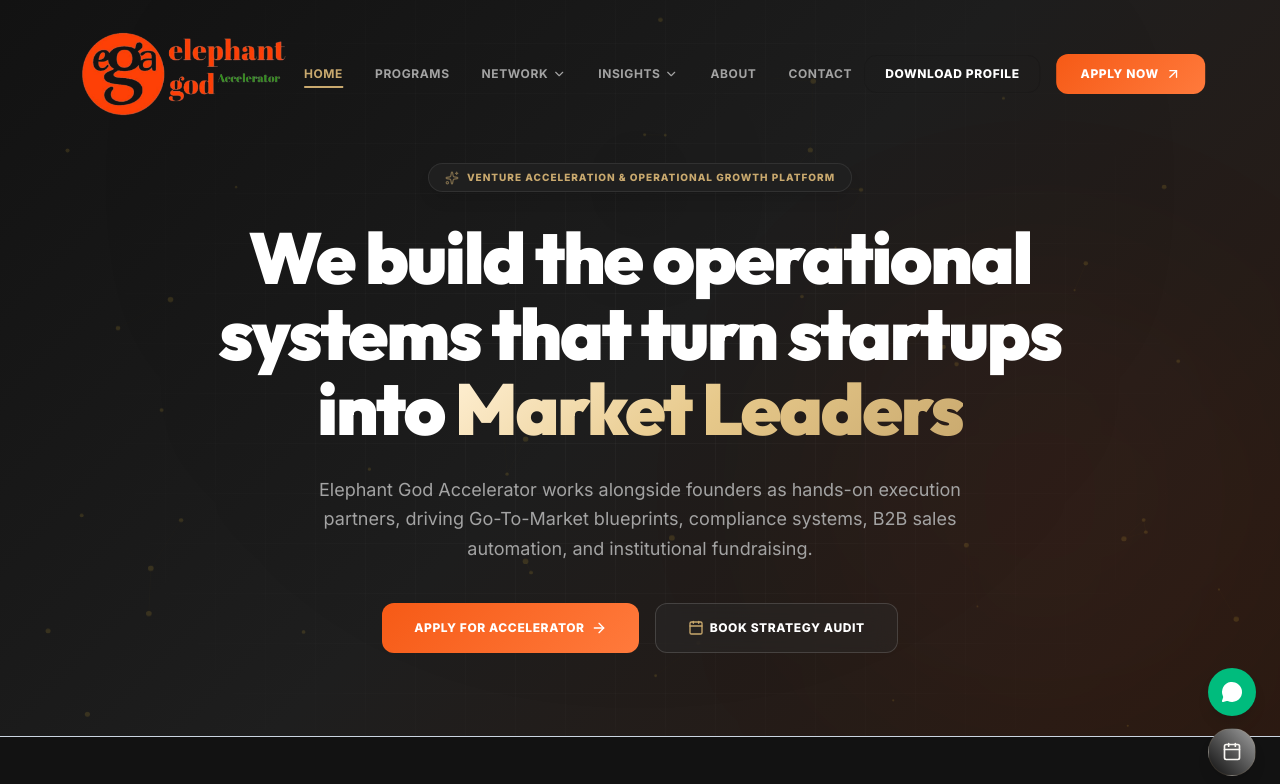
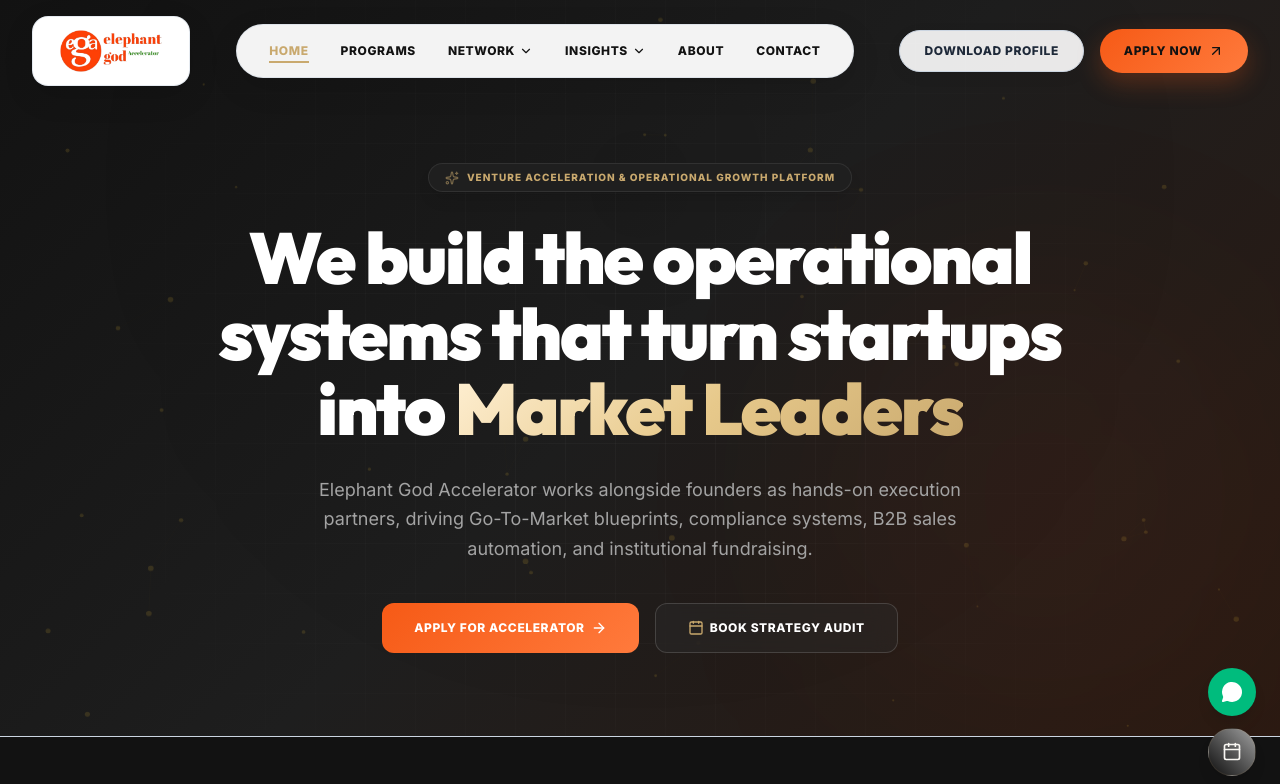
Before and after one commit to Shreyas0011/ElephantGodAccelerator_website, a Next.js app: page / in a window 1280 px wide. Shown: the top 784 px of the page. Built offline with nearby package versions, Linux system fonts and the light colour scheme.

Commit message:
feat: design detached capsule navbar and global tech background overlays

```diff
--- a/src/app/globals.css
+++ b/src/app/globals.css
@@ -327,3 +327,29 @@ h1, h2, h3, h4, h5, h6 {
 .glow-orb-green {
   background: radial-gradient(circle, rgba(110, 157, 61, 0.2) 0%, transparent 70%);
 }
+
+/* Custom Tech Background Rotating Elements */
+@keyframes spin-slow {
+  from { transform: rotate(0deg); }
+  to { transform: rotate(360deg); }
+}
+@keyframes spin-slow-reverse {
+  from { transform: rotate(360deg); }
+  to { transform: rotate(0deg); }
+}
+
+.animate-spin-slow {
+  animation: spin-slow 40s linear infinite;
+}
+
+.animate-spin-slow-reverse {
+  animation: spin-slow-reverse 50s linear infinite;
+}
+
+.tech-grid-overlay {
+  background-image:
+    linear-gradient(rgba(139, 115, 67, 0.02) 1px, transparent 1px),
+    linear-gradient(90deg, rgba(139, 115, 67, 0.02) 1px, transparent 1px);
+  background-size: 80px 80px;
+  background-position: center;
+}
--- a/src/app/layout.tsx
+++ b/src/app/layout.tsx
@@ -7,6 +7,7 @@ import Footer from "@/components/Footer";
 import MeetingModal from "@/components/MeetingModal";
 import FloatingWidgets from "@/components/FloatingWidgets";
 import MobileStickyBar from "@/components/MobileStickyBar";
+import TechBackground from "@/components/TechBackground";
 
 const outfit = Outfit({
   variable: "--font-outfit",
@@ -55,6 +56,7 @@ export default function RootLayout({
           <div className="glow-orb glow-orb-green top-[50%] left-[-5%] w-[40vw] h-[40vw] max-w-[450px] max-h-[450px]" />
           <div className="glow-orb glow-orb-orange top-[75%] right-[-5%] w-[45vw] h-[45vw] max-w-[500px] max-h-[500px]" />
         </div>
+        <TechBackground />
         <AppProvider>
           <Header />
           <main className="flex-grow relative z-10">{children}</main>
--- a/src/components/Header.tsx
+++ b/src/components/Header.tsx
@@ -3,7 +3,7 @@
 import React, { useState, useEffect } from "react";
 import Link from "next/link";
 import { usePathname } from "next/navigation";
-import { Menu, X, ArrowUpRight, Award, ChevronDown, Sparkles } from "lucide-react";
+import { Menu, X, ArrowUpRight, ChevronDown, Sparkles } from "lucide-react";
 import { useApp } from "@/context/AppContext";
 import { motion, AnimatePresence } from "framer-motion";
 
@@ -45,29 +45,29 @@ export default function Header() {
   ];
 
   return (
-    <header
-      className={`fixed left-1/2 -translate-x-1/2 w-[92%] max-w-7xl z-50 rounded-2xl transition-all duration-500 ${
-        scrolled || isOpen
-          ? "top-3 bg-bg-dark/95 backdrop-blur-xl border border-gold/10 shadow-[0_10px_35px_rgba(201,169,110,0.1)] py-2 px-6"
-          : "top-4 bg-transparent py-2.5 px-6"
-      }`}
-    >
-      <div className="flex items-center justify-between">
-        {/* Logo */}
+    <header className="fixed left-1/2 -translate-x-1/2 w-[95%] max-w-7xl z-50 top-4 pointer-events-none transition-all duration-300">
+      <div className="flex items-center justify-between pointer-events-auto w-full gap-4">
+        {/* Segment 1: Logo Card Box */}
+        <div className={`bg-[#ffffff] rounded-2xl px-6 py-2.5 shadow-[0_10px_30px_rgba(0,0,0,0.12)] border border-gray-200/50 flex items-center justify-center transition-all duration-300 ${
+          scrolled ? "scale-95 py-2 px-5" : "scale-100"
+        }`}>
           <Link href="/" className="flex items-center group">
             <TransparentLogo
               src="/logos/ega.png"
               alt="Elephant God Accelerator Logo"
-            className="h-16 md:h-24 w-auto object-contain transition-transform duration-300 group-hover:scale-105"
+              className="h-10 md:h-12 w-auto object-contain transition-transform duration-300 group-hover:scale-105"
             />
           </Link>
+        </div>
 
-        {/* Desktop Navigation */}
-        <nav className="hidden lg:flex items-center gap-8">
+        {/* Segment 2: Central Nav Capsule */}
+        <nav className={`hidden lg:flex items-center gap-8 bg-[#ffffff]/95 backdrop-blur-xl rounded-full px-8 py-3.5 shadow-[0_10px_30px_rgba(0,0,0,0.12)] border border-gray-200/50 transition-all duration-300 ${
+          scrolled ? "py-2.5 px-6" : "py-3.5 px-8"
+        }`}>
           <Link
             href="/"
-            className={`relative text-xs uppercase tracking-wider font-bold transition-colors duration-300 hover:text-gold py-1.5 group/nav-link ${
-              pathname === "/" ? "text-gold" : scrolled ? "text-gray-600" : "text-gray-300"
+            className={`relative text-xs uppercase tracking-wider font-extrabold transition-colors duration-300 hover:text-gold py-1 group/nav-link ${
+              pathname === "/" ? "text-gold" : "text-[#121212]"
             }`}
           >
             Home
@@ -76,9 +76,7 @@ export default function Header() {
 
           <Link
             href="/#programs"
-            className={`relative text-xs uppercase tracking-wider font-bold transition-colors duration-300 hover:text-gold py-1.5 group/nav-link ${
-              scrolled ? "text-gray-600" : "text-gray-300"
-            }`}
+            className="relative text-xs uppercase tracking-wider font-extrabold transition-colors duration-300 hover:text-gold py-1 group/nav-link text-[#121212]"
           >
             Programs
             <span className="absolute bottom-0 left-0 w-0 h-0.5 bg-gold transition-all duration-300 group-hover/nav-link:w-full" />
@@ -92,13 +90,13 @@ export default function Header() {
             onMouseLeave={() => setActiveDropdown(null)}
           >
             <button
-              className={`text-xs uppercase tracking-wider font-bold transition-colors duration-300 flex items-center gap-1 hover:text-gold cursor-pointer py-1.5 ${
+              className={`text-xs uppercase tracking-wider font-extrabold transition-colors duration-300 flex items-center gap-1 hover:text-gold cursor-pointer py-1 ${
                 pathname === "/portfolio" || pathname === "/mentors" || pathname === "/investor"
                   ? "text-gold"
-                  : scrolled ? "text-gray-600" : "text-gray-300"
+                  : "text-[#121212]"
               }`}
             >
-              Network <ChevronDown className={`w-3.5 h-3.5 transition-transform duration-300 ${activeDropdown === "network" ? "rotate-180" : ""}`} />
+              Network <ChevronDown className="w-3.5 h-3.5 transition-transform duration-300" />
             </button>
 
             <AnimatePresence>
@@ -108,9 +106,9 @@ export default function Header() {
                   animate={{ opacity: 1, y: 0 }}
                   exit={{ opacity: 0, y: 10 }}
                   transition={{ duration: 0.2 }}
-                  className="absolute left-1/2 -translate-x-1/2 mt-3 w-72 bg-bg-surface/95 backdrop-blur-xl border border-gold/10 rounded-2xl p-4 shadow-2xl z-50"
+                  className="absolute left-1/2 -translate-x-1/2 mt-3 w-72 bg-[#ffffff] border border-gray-200 rounded-2xl p-4 shadow-2xl z-50"
                 >
-                  <div className="absolute -top-1 left-1/2 -translate-x-1/2 w-3 h-3 bg-bg-surface border-t border-l border-gold/10 rotate-45" />
+                  <div className="absolute -top-1 left-1/2 -translate-x-1/2 w-3 h-3 bg-[#ffffff] border-t border-l border-gray-200 rotate-45" />
                   <div className="flex flex-col gap-1 relative z-10">
                     {networkLinks.map((link) => (
                       <Link
@@ -118,7 +116,7 @@ export default function Header() {
                         href={link.href}
                         className="p-3 rounded-xl hover:bg-gold/10 transition-all text-left flex flex-col group/item"
                       >
-                        <span className="text-sm font-bold text-white group-hover/item:text-gold transition-colors flex items-center gap-1">
+                        <span className="text-sm font-bold text-[#121212] group-hover/item:text-gold transition-colors flex items-center gap-1">
                           {link.name}
                           <ArrowUpRight className="w-3 h-3 opacity-0 group-hover/item:opacity-100 group-hover/item:translate-x-0.5 group-hover/item:-translate-y-0.5 transition-all" />
                         </span>
@@ -139,11 +137,11 @@ export default function Header() {
             onMouseLeave={() => setActiveDropdown(null)}
           >
             <button
-              className={`text-xs uppercase tracking-wider font-bold transition-colors duration-300 flex items-center gap-1 hover:text-gold cursor-pointer py-1.5 ${
-                pathname === "/blog" || pathname === "/events" ? "text-gold" : scrolled ? "text-gray-600" : "text-gray-300"
+              className={`text-xs uppercase tracking-wider font-extrabold transition-colors duration-300 flex items-center gap-1 hover:text-gold cursor-pointer py-1 ${
+                pathname === "/blog" || pathname === "/events" ? "text-gold" : "text-[#121212]"
               }`}
             >
-              Insights <ChevronDown className={`w-3.5 h-3.5 transition-transform duration-300 ${activeDropdown === "insights" ? "rotate-180" : ""}`} />
+              Insights <ChevronDown className="w-3.5 h-3.5 transition-transform duration-300" />
             </button>
 
             <AnimatePresence>
@@ -153,9 +151,9 @@ export default function Header() {
                   animate={{ opacity: 1, y: 0 }}
                   exit={{ opacity: 0, y: 10 }}
                   transition={{ duration: 0.2 }}
-                  className="absolute left-1/2 -translate-x-1/2 mt-3 w-72 bg-bg-surface/95 backdrop-blur-xl border border-gold/10 rounded-2xl p-4 shadow-2xl z-50"
+                  className="absolute left-1/2 -translate-x-1/2 mt-3 w-72 bg-[#ffffff] border border-gray-200 rounded-2xl p-4 shadow-2xl z-50"
                 >
-                  <div className="absolute -top-1 left-1/2 -translate-x-1/2 w-3 h-3 bg-bg-surface border-t border-l border-gold/10 rotate-45" />
+                  <div className="absolute -top-1 left-1/2 -translate-x-1/2 w-3 h-3 bg-[#ffffff] border-t border-l border-gray-200 rotate-45" />
                   <div className="flex flex-col gap-1 relative z-10">
                     {insightsLinks.map((link) => (
                       <Link
@@ -163,7 +161,7 @@ export default function Header() {
                         href={link.href}
                         className="p-3 rounded-xl hover:bg-gold/10 transition-all text-left flex flex-col group/item"
                       >
-                        <span className="text-sm font-bold text-white group-hover/item:text-gold transition-colors flex items-center gap-1">
+                        <span className="text-sm font-bold text-[#121212] group-hover/item:text-gold transition-colors flex items-center gap-1">
                           {link.name}
                           <ArrowUpRight className="w-3 h-3 opacity-0 group-hover/item:opacity-100 group-hover/item:translate-x-0.5 group-hover/item:-translate-y-0.5 transition-all" />
                         </span>
@@ -178,9 +176,7 @@ export default function Header() {
 
           <Link
             href="/#about"
-            className={`relative text-xs uppercase tracking-wider font-bold transition-colors duration-300 hover:text-gold py-1.5 group/nav-link ${
-              scrolled ? "text-gray-600" : "text-gray-300"
-            }`}
+            className="relative text-xs uppercase tracking-wider font-extrabold transition-colors duration-300 hover:text-gold py-1 group/nav-link text-[#121212]"
           >
             About
             <span className="absolute bottom-0 left-0 w-0 h-0.5 bg-gold transition-all duration-300 group-hover/nav-link:w-full" />
@@ -188,42 +184,40 @@ export default function Header() {
 
           <button
             onClick={openMeetingModal}
-            className={`relative text-xs uppercase tracking-wider font-bold transition-colors duration-300 cursor-pointer hover:text-gold py-1.5 group/nav-link ${
-              scrolled ? "text-gray-600" : "text-gray-300"
-            }`}
+            className="relative text-xs uppercase tracking-wider font-extrabold transition-colors duration-300 cursor-pointer hover:text-gold py-1 group/nav-link text-[#121212]"
           >
             Contact
             <span className="absolute bottom-0 left-0 w-0 h-0.5 bg-gold transition-all duration-300 group-hover/nav-link:w-full" />
           </button>
         </nav>
 
-        {/* Desktop Actions */}
+        {/* Segment 3: Right Action Buttons */}
         <div className="hidden lg:flex items-center gap-4">
           <Link
             href="/download"
-            className={`px-5 py-2.5 text-xs font-extrabold uppercase tracking-wider border rounded-xl hover:bg-gold/5 transition-all duration-300 ${
-              scrolled ? "text-gold border-gold/20 hover:border-gold/50" : "text-[#ffffff] border-white/20 hover:border-white/50"
-            }`}
+            className="px-6 py-3 text-xs font-extrabold uppercase tracking-wider bg-[#ffffff]/90 hover:bg-[#ffffff] border border-gray-200 rounded-full text-gray-800 shadow-[0_4px_15px_rgba(0,0,0,0.06)] transition-all duration-300"
           >
             Download Profile
           </Link>
           <Link
             href="/apply"
-            className="px-6 py-3 text-xs font-extrabold uppercase tracking-wider text-[#ffffff] bg-cta-gradient rounded-xl hover:shadow-xl hover:scale-[1.02] transition-all duration-300 flex items-center gap-1.5 group"
+            className="px-6 py-3.5 text-xs font-extrabold uppercase tracking-wider text-white bg-cta-gradient rounded-full hover:shadow-xl hover:scale-[1.02] shadow-[0_10px_25px_rgba(246,90,22,0.25)] transition-all duration-300 flex items-center gap-1.5 group"
           >
             Apply Now
             <ArrowUpRight className="w-4 h-4 group-hover:translate-x-0.5 group-hover:-translate-y-0.5 transition-transform" />
           </Link>
         </div>
 
-        {/* Mobile Menu Toggle */}
+        {/* Mobile Toggle Button */}
+        <div className="lg:hidden bg-[#ffffff]/95 backdrop-blur-md rounded-2xl p-2.5 shadow-md border border-gray-200/50 flex items-center justify-center">
           <button
             onClick={() => setIsOpen(!isOpen)}
-          className={`lg:hidden p-2 transition-colors ${scrolled || isOpen ? "text-primary" : "text-[#ffffff]"}`}
+            className="p-1 text-gray-700 transition-colors"
             aria-label="Toggle Menu"
           >
             {isOpen ? <X className="w-6 h-6" /> : <Menu className="w-6 h-6" />}
           </button>
+        </div>
       </div>
 
       {/* Mobile Drawer */}
@@ -234,19 +228,19 @@ export default function Header() {
             animate={{ opacity: 1, height: "auto" }}
             exit={{ opacity: 0, height: 0 }}
             transition={{ duration: 0.3 }}
-            className="lg:hidden mt-4 pt-4 border-t border-gray-200/20 flex flex-col gap-3 overflow-hidden"
+            className="lg:hidden mt-3 p-6 bg-[#ffffff]/95 backdrop-blur-xl rounded-2xl border border-gray-200 shadow-xl flex flex-col gap-3 overflow-hidden pointer-events-auto"
           >
             <Link
               href="/"
               onClick={() => setIsOpen(false)}
-              className="text-sm font-bold text-gray-500 hover:text-gold py-2.5 border-b border-gray-200/20"
+              className="text-sm font-bold text-gray-700 hover:text-gold py-2.5 border-b border-gray-200/20"
             >
               Home
             </Link>
             <Link
               href="/#programs"
               onClick={() => setIsOpen(false)}
-              className="text-sm font-bold text-gray-500 hover:text-gold py-2.5 border-b border-gray-200/20"
+              className="text-sm font-bold text-gray-700 hover:text-gold py-2.5 border-b border-gray-200/20"
             >
               Programs
             </Link>
@@ -261,7 +255,7 @@ export default function Header() {
                   key={link.name}
                   href={link.href}
                   onClick={() => setIsOpen(false)}
-                  className="text-sm font-semibold text-gray-500 hover:text-gold py-1.5 pl-2 flex items-center justify-between"
+                  className="text-sm font-semibold text-gray-600 hover:text-gold py-1.5 pl-2 flex items-center justify-between"
                 >
                   {link.name}
                   <ArrowUpRight className="w-3.5 h-3.5 text-gray-500" />
@@ -279,7 +273,7 @@ export default function Header() {
                   key={link.name}
                   href={link.href}
                   onClick={() => setIsOpen(false)}
-                  className="text-sm font-semibold text-gray-500 hover:text-gold py-1.5 pl-2 flex items-center justify-between"
+                  className="text-sm font-semibold text-gray-600 hover:text-gold py-1.5 pl-2 flex items-center justify-between"
                 >
                   {link.name}
                   <ArrowUpRight className="w-3.5 h-3.5 text-gray-500" />
@@ -290,7 +284,7 @@ export default function Header() {
             <Link
               href="/#about"
               onClick={() => setIsOpen(false)}
-              className="text-sm font-bold text-gray-500 hover:text-gold py-2.5 border-b border-gray-200/20"
+              className="text-sm font-bold text-gray-700 hover:text-gold py-2.5 border-b border-gray-200/20"
             >
               About
             </Link>
@@ -299,7 +293,7 @@ export default function Header() {
                 setIsOpen(false);
                 openMeetingModal();
               }}
-              className="text-left text-sm font-bold text-gray-500 hover:text-gold py-2.5 border-b border-gray-200/20 cursor-pointer"
+              className="text-left text-sm font-bold text-gray-700 hover:text-gold py-2.5 border-b border-gray-200/20 cursor-pointer"
             >
               Contact
             </button>
@@ -308,14 +302,14 @@ export default function Header() {
               <Link
                 href="/download"
                 onClick={() => setIsOpen(false)}
-                className="w-full py-3 text-center text-xs font-bold uppercase tracking-wider text-gold border border-gold/20 rounded-xl hover:bg-gold/5"
+                className="w-full py-3 text-center text-xs font-bold uppercase tracking-wider text-gray-700 border border-gray-200 rounded-full hover:bg-gray-50"
               >
                 Download Profile
               </Link>
               <Link
                 href="/apply"
                 onClick={() => setIsOpen(false)}
-                className="w-full py-3 text-center text-xs font-bold uppercase tracking-wider text-bg-dark bg-gradient-to-r from-primary to-secondary rounded-xl"
+                className="w-full py-3 text-center text-xs font-bold uppercase tracking-wider text-white bg-cta-gradient rounded-full shadow-lg"
               >
                 Apply Now
               </Link>
--- /dev/null
+++ b/src/components/TechBackground.tsx
@@ -0,0 +1,59 @@
+"use client";
+
+import React from "react";
+
+export default function TechBackground() {
+  return (
+    <div className="absolute inset-0 w-full h-full overflow-hidden pointer-events-none z-0">
+      {/* Subtle global tech grid line pattern */}
+      <div className="absolute inset-0 tech-grid-overlay opacity-40" />
+
+      {/* Faint rotating blueprint concentric tech circle (Left Side) */}
+      <div className="absolute left-[-180px] top-[12%] w-[450px] h-[450px] opacity-[0.06] dark:opacity-[0.08] text-gold animate-spin-slow">
+        <svg viewBox="0 0 200 200" className="w-full h-full">
+          <circle cx="100" cy="100" r="95" fill="none" stroke="currentColor" strokeWidth="0.4" strokeDasharray="5 5" />
+          <circle cx="100" cy="100" r="80" fill="none" stroke="currentColor" strokeWidth="0.6" />
+          <circle cx="100" cy="100" r="60" fill="none" stroke="currentColor" strokeWidth="0.3" strokeDasharray="15 8" />
+          <circle cx="100" cy="100" r="40" fill="none" stroke="currentColor" strokeWidth="0.5" />
+          <line x1="100" y1="0" x2="100" y2="200" stroke="currentColor" strokeWidth="0.2" />
+          <line x1="0" y1="100" x2="200" y2="100" stroke="currentColor" strokeWidth="0.2" />
+        </svg>
+      </div>
+
+      {/* Faint reverse-rotating blueprint concentric tech circle (Right Side) */}
+      <div className="absolute right-[-180px] top-[45%] w-[500px] h-[500px] opacity-[0.05] dark:opacity-[0.07] text-gold animate-spin-slow-reverse">
+        <svg viewBox="0 0 200 200" className="w-full h-full">
+          <circle cx="100" cy="100" r="90" fill="none" stroke="currentColor" strokeWidth="0.4" />
+          <circle cx="100" cy="100" r="75" fill="none" stroke="currentColor" strokeWidth="0.3" strokeDasharray="10 12" />
+          <circle cx="100" cy="100" r="50" fill="none" stroke="currentColor" strokeWidth="0.5" />
+          <line x1="100" y1="0" x2="100" y2="200" stroke="currentColor" strokeWidth="0.25" strokeDasharray="2 4" />
+          <line x1="0" y1="100" x2="200" y2="100" stroke="currentColor" strokeWidth="0.25" strokeDasharray="2 4" />
+        </svg>
+      </div>
+
+      {/* Another blueprint circle lower down on the left */}
+      <div className="absolute left-[-150px] top-[75%] w-[400px] h-[400px] opacity-[0.04] dark:opacity-[0.06] text-gold animate-spin-slow">
+        <svg viewBox="0 0 200 200" className="w-full h-full">
+          <circle cx="100" cy="100" r="90" fill="none" stroke="currentColor" strokeWidth="0.3" strokeDasharray="6 3" />
+          <circle cx="100" cy="100" r="70" fill="none" stroke="currentColor" strokeWidth="0.5" />
+          <circle cx="100" cy="100" r="45" fill="none" stroke="currentColor" strokeWidth="0.2" />
+        </svg>
+      </div>
+
+      {/* Subtle tech intersection crosshairs (+) placed strategically to fill empty whitespace */}
+      <div className="absolute top-[8%] left-[10%] text-gold/20 font-mono text-[10px] select-none">+ 01.SYS</div>
+      <div className="absolute top-[28%] right-[15%] text-gold/15 font-mono text-[10px] select-none">+ SCALE.INIT</div>
+      <div className="absolute top-[52%] left-[8%] text-gold/15 font-mono text-[10px] select-none">+ ENG.04</div>
+      <div className="absolute top-[72%] right-[12%] text-gold/20 font-mono text-[10px] select-none">+ GTM.FLOW</div>
+      <div className="absolute top-[90%] left-[15%] text-gold/15 font-mono text-[10px] select-none">+ EGA.V2</div>
+
+      {/* Decorative vertical running coordinates */}
+      <div className="absolute left-[3%] top-[35%] h-[150px] w-[1px] bg-gradient-to-b from-transparent via-gold/10 to-transparent flex items-center justify-center">
+        <span className="text-[8px] font-mono text-gold/20 rotate-90 tracking-widest translate-y-12">SYSTEMS_ACTIVE</span>
+      </div>
+      <div className="absolute right-[3%] top-[65%] h-[150px] w-[1px] bg-gradient-to-b from-transparent via-gold/10 to-transparent flex items-center justify-center">
+        <span className="text-[8px] font-mono text-gold/20 rotate-90 tracking-widest translate-y-12">EXECUTION_CORE</span>
+      </div>
+    </div>
+  );
+}
```
Lines whose indentation alone changed are shown as unchanged.
